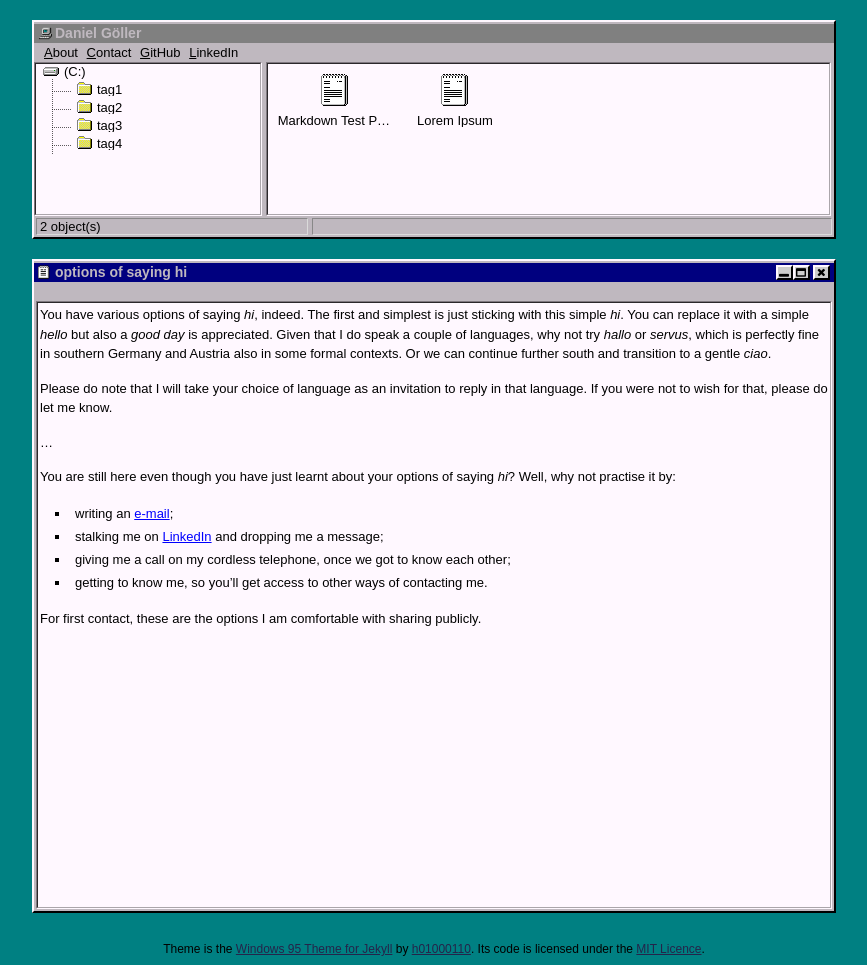
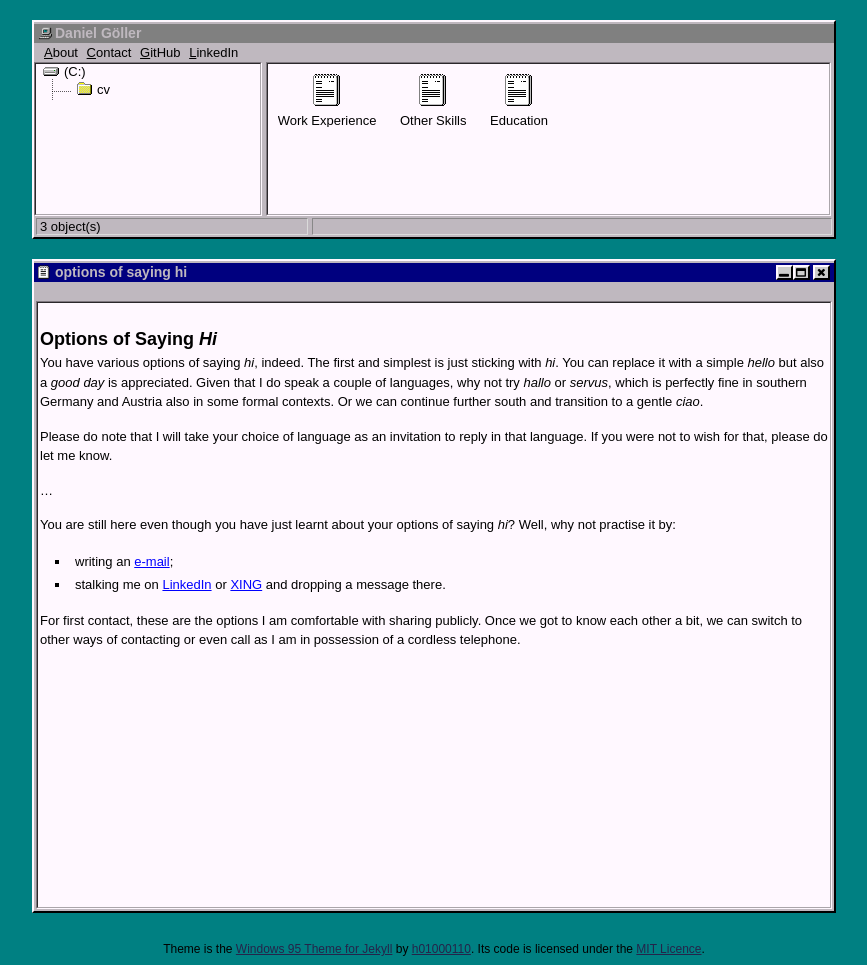
Before and after one commit to LelViLamp/LelViLamp.github.io, a Jekyll site: the page built from me/say-hi.md, in a window 1280 px wide. Shown: the whole page, without its empty margins (206-1073 px from the left). Built offline with Jekyll 4.4.1, drawn with Linux system fonts in a browser that asks for light colours.

Commit message:
Own pages for CV

```diff
--- a/_data/tags.yml
+++ b/_data/tags.yml
@@ -1,11 +1,2 @@
-tag1:
-  name: tag1
-
-tag2:
-  name: tag2
-
-tag3:
-  name: tag3
-
-tag4:
-  name: tag4
+cv:
+  name: "Curriculum Vitae"
--- a/me/say-hi.md
+++ b/me/say-hi.md
@@ -3,7 +3,9 @@ layout: default
 title: options of saying hi
 ---
 
-You have various options of saying _hi_, indeed. The first and simplest is just sticking  with this simple _hi_. You can replace it with a simple _hello_ but also a _good day_ is appreciated. Given that I do speak a couple of languages, why not try _hallo_ or _servus_, which is perfectly fine in southern Germany and Austria also in some formal contexts. Or we can continue further south and transition to a gentle _ciao_.
+## Options of Saying _Hi_
+
+You have various options of saying _hi_, indeed. The first and simplest is just sticking with _hi_. You can replace it with a simple _hello_ but also a _good day_ is appreciated. Given that I do speak a couple of languages, why not try _hallo_ or _servus_, which is perfectly fine in southern Germany and Austria also in some formal contexts. Or we can continue further south and transition to a gentle _ciao_.
 
 Please do note that I will take your choice of language as an invitation to reply in that language. If you were not to wish for that, please do let me know.
 
@@ -12,8 +14,6 @@ Please do note that I will take your choice of language as an invitation to repl
 You are still here even though you have just learnt about your options of saying _hi_? Well, why not practise it by:
 
 - writing an [e-mail](mailto:daniel.goeller@protonmail.com);
-- stalking me on [LinkedIn](https://www.linkedin.com/in/daniel-goeller) and dropping me a message;
-- giving me a call on my cordless telephone, once we got to know each other;
-- getting to know me, so you'll get access to other ways of contacting me.
+- stalking me on [LinkedIn](https://www.linkedin.com/in/daniel-goeller) or [XING](https://www.xing.com/profile/Daniel_Goeller7) and dropping a message there.
 
-For first contact, these are the options I am comfortable with sharing publicly.
+For first contact, these are the options I am comfortable with sharing publicly. Once we got to know each other a bit, we can switch to other ways of contacting or even call as I am in possession of a cordless telephone.
--- /dev/null
+++ b/tags/cv.html
@@ -0,0 +1,5 @@
+---
+layout: tag
+tag: cv
+permalink: /tag/cv/
+---
--- a/tags/tag1.html
+++ /dev/null
@@ -1,5 +0,0 @@
----
-layout: tag
-tag: tag1
-permalink: /tag/tag1/
----
--- a/tags/tag2.html
+++ /dev/null
@@ -1,5 +0,0 @@
----
-layout: tag
-tag: tag2
-permalink: /tag/tag2/
----
--- a/tags/tag3.html
+++ /dev/null
@@ -1,5 +0,0 @@
----
-layout: tag
-tag: tag3
-permalink: /tag/tag3/
----
--- a/tags/tag4.html
+++ /dev/null
@@ -1,5 +0,0 @@
----
-layout: tag
-tag: tag4
-permalink: /tag/tag4/
----
```
Also changed, not shown: _posts/2017-08-31-lorem-ipsum.md (deleted, +0 -11 lines), _posts/2017-09-16-markdown-test-page.md (deleted, +0 -179 lines), _posts/2022-03-22-education.html (added, +61 -0 lines), _posts/2022-03-22-misc.md (added, +17 -0 lines), _posts/2022-03-22-work-experience.html (added, +66 -0 lines), me/index.md (+3 -1 lines).
